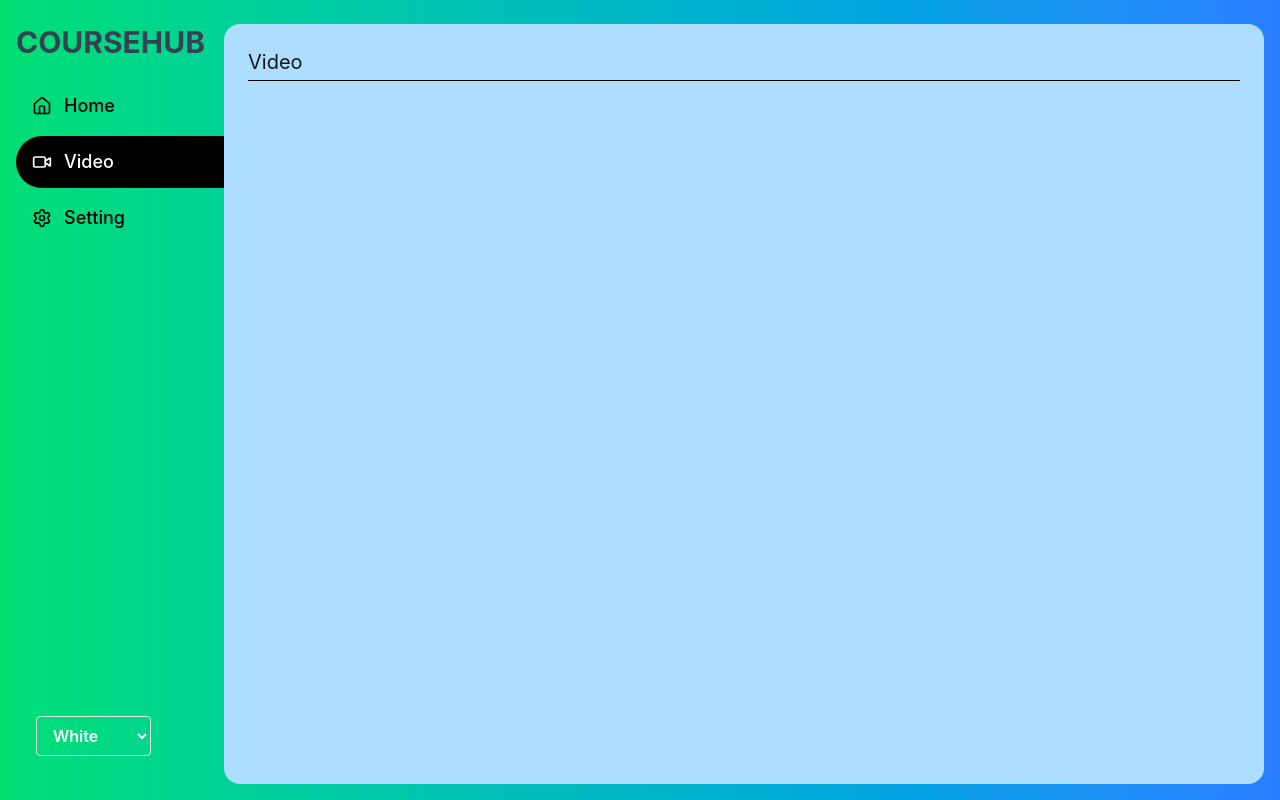
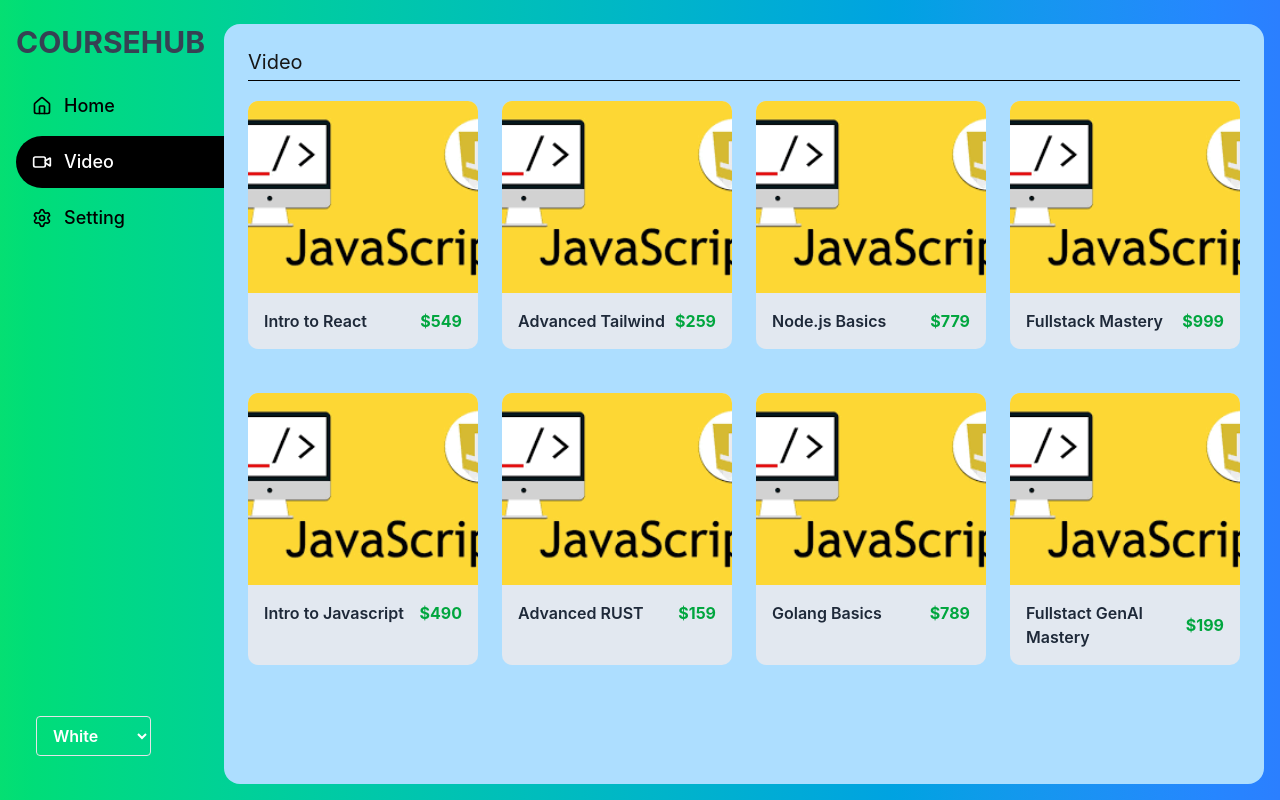
Before and after one commit to dipen-io/LearnHub.Instructor.client, a React (Vite) app: page /video in a window 1280 px wide. Built offline with nearby package versions, Linux system fonts and the light colour scheme.

Commit message:
adding video card

```diff
--- /dev/null
+++ b/src/components/card/VideoCard.tsx
@@ -0,0 +1,55 @@
+import { useTheme } from "@/contexts/ThemeContext";
+import clsx from 'clsx'; // Make sure you've run `npm install clsx`
+
+const VideoCard = ({ thumbnail, price, title }) => {
+  const { theme } = useTheme();
+
+  return (
+    <div
+      className={clsx(
+        "group bg-slate-200 rounded-lg overflow-hidden mt-5",
+        "transition-all duration-300 cursor-pointer", // Use transition-all for smoother effect
+        // Conditionally apply hover background for dark mode
+        theme !== "white" && "hover:bg-gray-950",
+        // Your shadow logic
+        {
+          'hover:shadow-lg hover:shadow-gray-400': theme === 'white',
+          'hover:shadow-lg dark:hover:shadow-white/10': theme !== 'white',
+        }
+      )}
+    >
+      <div className="relative">
+        <img
+          src={thumbnail}
+          alt={title}
+          className="w-full h-48 object-cover"
+        />
+        <div className="absolute inset-0 bg-black opacity-0 transition-opacity duration-300 group-hover:opacity-40"></div>
+      </div>
+
+      <div className="md:p-4 flex justify-between items-center py-2">
+        <p
+          className={clsx(
+            "font-semibold text-sm md:text-base px-2 md:px-0 truncate-2",
+            "text-gray-800", // Default text color is dark gray
+            // ✅ THE FIX: In dark mode, change text to white WHEN a parent with "group" is hovered
+            theme !== "white" && "group-hover:text-white"
+          )}
+        >
+          {title}
+        </p>
+        <p
+          className={clsx(
+            "font-bold text-green-600 md:text-base text-sm px-2 md:px-0",
+            // (Optional) Make the price color pop more on dark hover
+            theme !== "white" && "group-hover:text-green-400"
+          )}
+        >
+          ${price}
+        </p>
+      </div>
+    </div>
+  );
+};
+
+export default VideoCard;
--- /dev/null
+++ b/src/features/video/VideoSection.tsx
@@ -0,0 +1,29 @@
+import VideoCard from "@/components/card/VideoCard";
+
+const videoData = [
+    { thumbnail: '/js.png', price: 549, title: 'Intro to React' },
+    { thumbnail: '/js.png', price: 259, title: 'Advanced Tailwind' },
+    { thumbnail: '/js.png', price: 779, title: 'Node.js Basics' },
+    { thumbnail: '/js.png', price: 999, title: 'Fullstack Mastery' },
+    { thumbnail: '/js.png', price: 490, title: 'Intro to Javascript' },
+    { thumbnail: '/js.png', price: 159, title: 'Advanced RUST' },
+    { thumbnail: '/js.png', price: 789, title: 'Golang Basics' },
+    { thumbnail: '/js.png', price: 199, title: 'Fullstact GenAI Mastery' },
+];
+
+export default function VideoSection() {
+    return (
+        <>
+          <div className="grid grid-cols-2 md:grid-cols-2 lg:grid-cols-3 xl:grid-cols-4 md:gap-6 gap-2">
+              {videoData.map((video) => (
+                 <VideoCard
+                     key={video.title}
+                     thumbnail={video.thumbnail}
+                     price={video.price}
+                     title={video.title}
+                 />
+              ))}
+          </div>
+        </>
+    )
+}
--- a/src/routes/video.tsx
+++ b/src/routes/video.tsx
@@ -1,5 +1,6 @@
 import { createFileRoute  } from '@tanstack/react-router'
 import { useTheme } from '@/contexts/ThemeContext'
+import VideoSection from '@/features/video/VideoSection'
 
 export const Route = createFileRoute('/video')({
   component: RouteComponent,
@@ -9,5 +10,6 @@ function RouteComponent() {
   const {theme} = useTheme()
   return <div className='text-[var(--color-text)]'><p className='mb-1'>Video</p>
     <div className={`h-[0.5px] w-full ${theme =="dark" || theme =="navy"  || theme =="midnight" ? "bg-white" : "bg-black"}`}></div>
+    <VideoSection />
   </div>
 }
```
Also changed, not shown: public/js.png (added).
